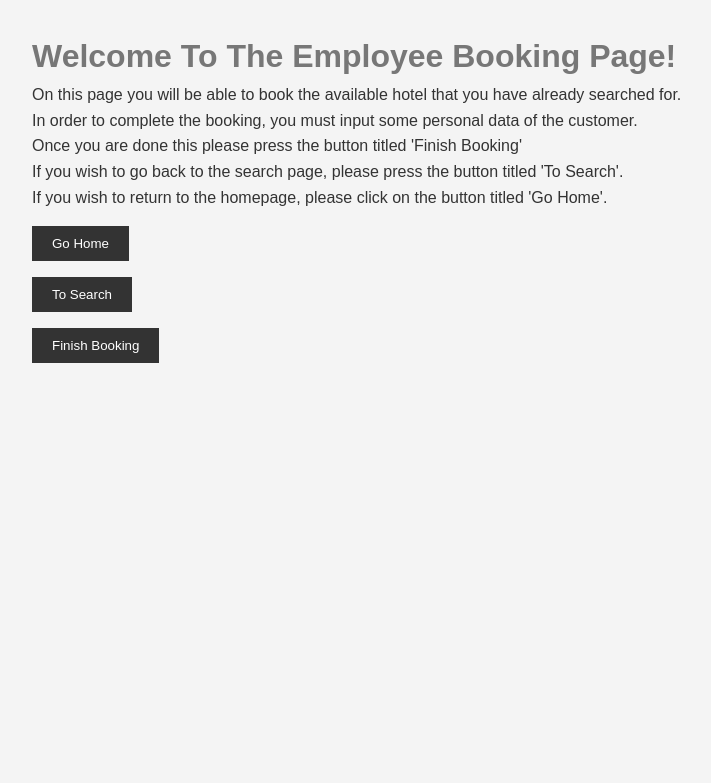
After one commit to JackHoughton00/dbs-ui, a Flask app: template templates/employeeBookingPage.html in a window 1280 px wide. The commit adds this page. Shown: the top 783 px of the page, without its empty margins (0-711 px from the left). Run offline with Flask 2, Linux system fonts and the light colour scheme; the template is opened without the code that fills it, so the values that code supplies are empty; parts of the project's set-up code (start-up, migrations or seed data) failed here and were passed over.

Commit message:
framework for web app

```diff
--- a/app.py
+++ b/app.py
@@ -61,6 +61,15 @@ class EmpTable(db.Model):
         self.salary = salary
 
 
+
+#Handling requests that are applicible throughout the entirety of the web app
+@app.route('/backHome', methods=['POST'])
+def backHome():
+    if request.method == 'POST':
+        return render_template('homePage.html')
+
+
+#Handling requests that are applicable on the home page of the web app.
 @app.route('/')
 def homePage():
     return render_template('homePage.html')
@@ -72,9 +81,9 @@ def submit():
         role = request.form['role']
 
         if role == 'customer':
-            return render_template('customerPage.html')
+            return render_template('customerSearchPage.html')
         elif role == 'employee':
-            return render_template('employeePage.html')
+            return render_template('employeeSearchPage.html')
         elif role == 'admin':
             return render_template('homePage.html', message = 'You do not have permission for this. ')
         else:
@@ -83,6 +92,39 @@ def submit():
 
 
 
+#Handling requests on the customer side of the web app
+@app.route('/customerToBooking', methods=['POST'])
+def customerToBooking():
+    if request.method == 'POST':
+        return render_template('customerBookingPage.html')
+
+@app.route('/customerBackToSearch', methods=['POST'])
+def customerToSearch():
+    if request.method == 'POST':
+        return render_template('customerSearchPage.html')
+
+@app.route('/customerFinishBooking',methods=['POST'])
+def customerFinishBooking():
+    if request.method == 'POST':
+        return render_template('customerBookingPage.html',message = 'Not yet implemented!!!!!!!')
+
+
+
+#Handling requests on the employee side of the web app
+@app.route('/employeeToBooking', methods=['POST'])
+def employeeToBooking():
+    if request.method == 'POST':
+        return render_template('employeeBookingPage.html')
+
+@app.route('/employeeBackToSearch', methods=['POST'])
+def employeeToSearch():
+    if request.method == 'POST':
+        return render_template('employeeSearchPage.html')
+
+@app.route('/employeeFinishBooking',methods=['POST'])
+def employeeFinishBooking():
+    if request.method == 'POST':
+        return render_template('employeeBookingPage.html',message="Not yet implimented!!!!!")
 
 
 if __name__ == '__main__':
--- a/static/style.css
+++ b/static/style.css
@@ -13,7 +13,7 @@ body {
 }
 
 .container {
-	max-width: 650px;
+
 	margin: 1rem auto;
 	overflow: auto;
 	padding: 0 2rem;
@@ -61,7 +61,7 @@ textarea {
 
 .btn {
 	display: block;
-	width: 100%;
+	width: wrap;
 	background: #333;
 	color: #fff;
 	padding: 10px 20px;
--- /dev/null
+++ b/templates/employeeBookingPage.html
@@ -0,0 +1,39 @@
+<html lang="en">
+  <head>
+    <meta charset="UTF-8" />
+    <meta name="viewport" content="width=device-width, initial-scale=1.0" />
+    <meta http-equiv="X-UA-Compatible" content="ie=edge" />
+    <link rel="stylesheet" href="../static/style.css" />
+    <title>Employee Booking Page</title>
+  </head>
+  <body>
+    <div class="container">
+    {% if message %}
+        <p class="message">{{message}}</p>
+    {% endif %}
+      <h1>Welcome To The Employee Booking Page!</h1>
+      <p>On this page you will be able to book the available hotel that you have already searched for.<br/>
+        In order to complete the booking, you must input some personal data of the customer.
+        <br/>Once you are done this please press the button titled 'Finish Booking'
+        <br/>If you wish to go back to the search page, please press the button titled 'To Search'.
+        <br/>If you wish to return to the homepage, please click on the button titled 'Go Home'.
+    </p>
+        <form action="/backHome" method="POST">
+          <input type="submit" value="Go Home" class="btn" />
+        </form>
+        <form action="/employeeBackToSearch" method="POST">
+            <input type="submit" value="To Search" class="btn"/>
+        </form>
+        <form action="/employeeFinishBooking"  method = "POST">
+          <input type="submit" value ="Finish Booking" class = "btn"/>
+        </form>
+
+
+
+
+
+
+
+    </div>
+  </body>
+</html>
--- a/templates/homepage.html
+++ b/templates/homepage.html
@@ -14,10 +14,10 @@
       {% endif %}
       <form action="/homeSubmit" method="POST">
         <div class="form-group">
-          <h3>Welcome To The Hotel Database System!</h3>
+          <h1>Welcome To The Hotel Database!</h1>
         </div>
         <div class="form-group">
-          <h3>Please select your role to log-in as!</h3>
+          <h2>Please select your role to log-in as!</h2>
           <select name="role">
             <option value='holder'>Select A Role</option>
             <option value="admin">Admin</option>
```
Also changed, not shown: templates/customerBookingPage.html (added, +39 -0 lines), templates/customerPage.html (deleted, +0 -18 lines), templates/customerSearchPage.html (added, +27 -0 lines), templates/employeePage.html (deleted, +0 -18 lines), templates/employeeSearchPage.html (added, +26 -0 lines).
